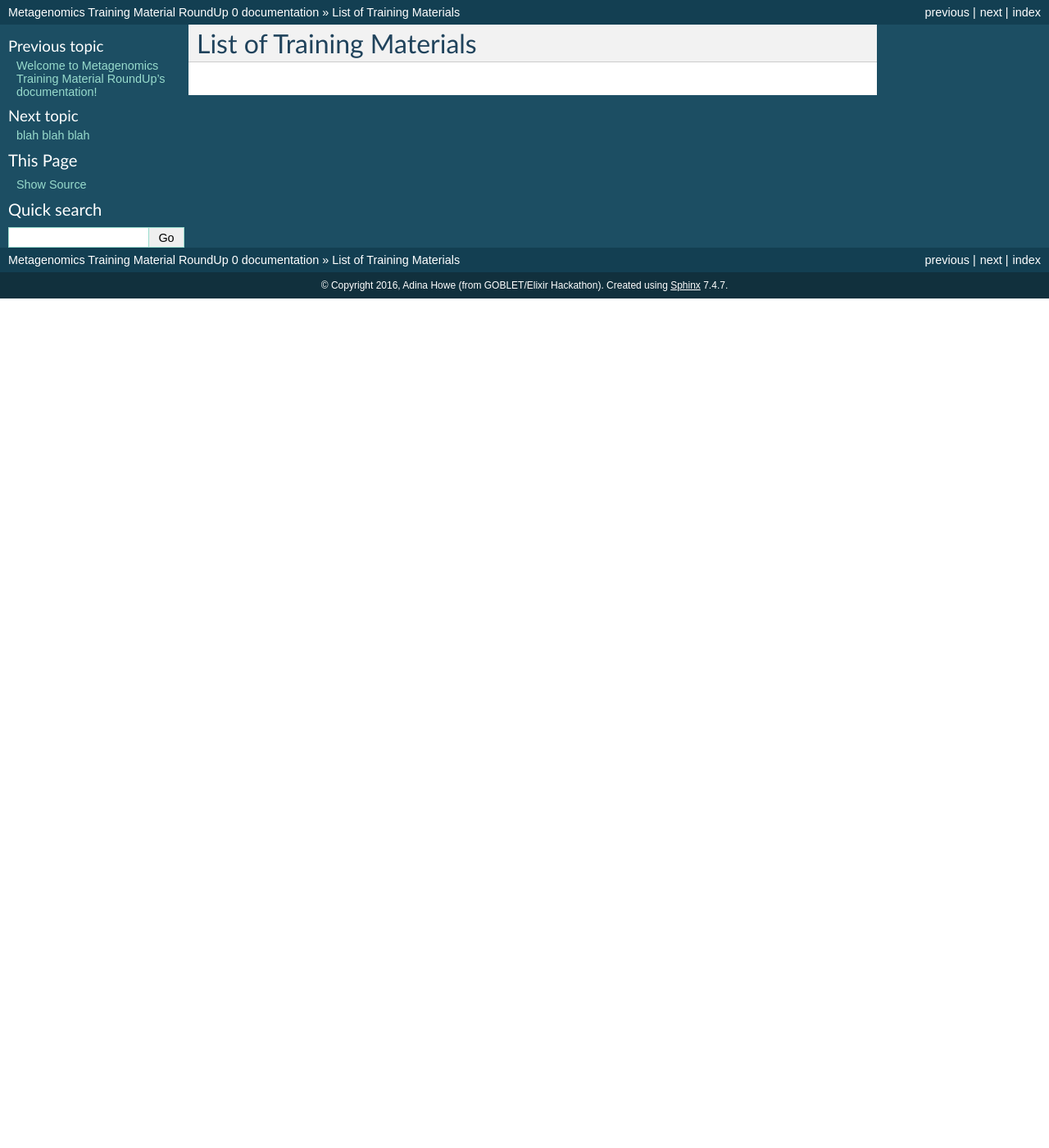
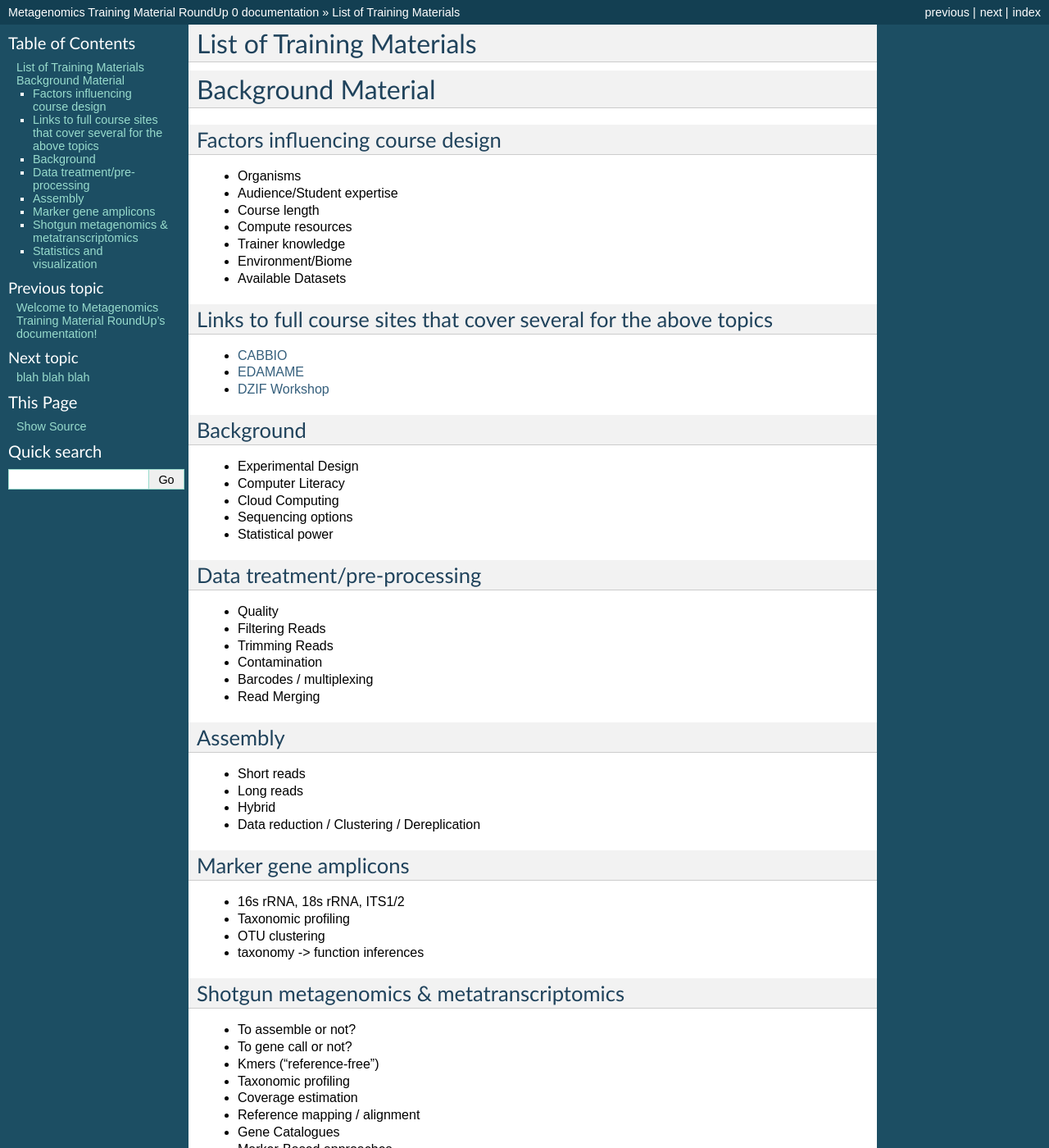
Before and after one commit to germs-lab/metagenomics-training-hackathon, a Sphinx documentation site: the page built from docs/training/index.rst, in a window 1280 px wide and 1400 px high. Shown: the whole window at 82% size. Built offline with Sphinx 7.4.7, drawn with Linux system fonts in a browser that asks for light colours; some of the changed text lies outside the part shown.

Commit message:
added training outline

```diff
--- a/docs/training/index.rst
+++ b/docs/training/index.rst
@@ -1,2 +1,79 @@
 List of Training Materials
 ==========================
+
+Background Material
+===================
+
+Factors influencing course design
+---------------------------------
+* Organisms
+* Audience/Student expertise
+* Course length
+* Compute resources
+* Trainer knowledge
+* Environment/Biome
+* Available Datasets
+
+Links to full course sites that cover several for the above topics
+------------------------------------------------------------------
+* `CABBIO <http://tbb.bio.uu.nl/dutilh/CABBIO/>`_
+* `EDAMAME <www.edamamecourse.org>`_
+* `DZIF Workshop <http://dzif-metagenomics-workshop.readthedocs.org/en/latest/>`_
+
+Background
+----------
+* Experimental Design
+* Computer Literacy
+* Cloud Computing
+* Sequencing options
+* Statistical power
+
+Data treatment/pre-processing
+-----------------------------
+* Quality
+* Filtering Reads
+* Trimming Reads
+* Contamination
+* Barcodes / multiplexing
+* Read Merging
+
+Assembly
+--------
+* Short reads
+* Long reads
+* Hybrid
+* Data reduction / Clustering / Dereplication
+
+Marker gene amplicons
+---------------------
+* 16s rRNA, 18s rRNA, ITS1/2
+* Taxonomic profiling
+* OTU clustering
+* taxonomy -> function inferences
+
+Shotgun metagenomics & metatranscriptomics
+------------------------------------------
+* To assemble or not?
+* To gene call or not?
+* Kmers (“reference-free”)
+* Taxonomic profiling
+* Coverage estimation
+* Reference mapping / alignment
+* Gene Catalogues
+* Marker-Based approaches
+* Read-based approaches
+* Functional profiling/annotation
+* Functional hierarchies / ontologies
+* Depth comparisons
+* Binning
+* Whole genome assembly and evaluation
+* Pathway Analysis / Metabolic modeling
+* Cross assembly
+
+Statistics and visualization
+----------------------------
+* Metadata integration
+* Sample comparison
+* Ecological measurements/indexes
+* Multivariate and comparative statistics
+* Machine Learning
```
